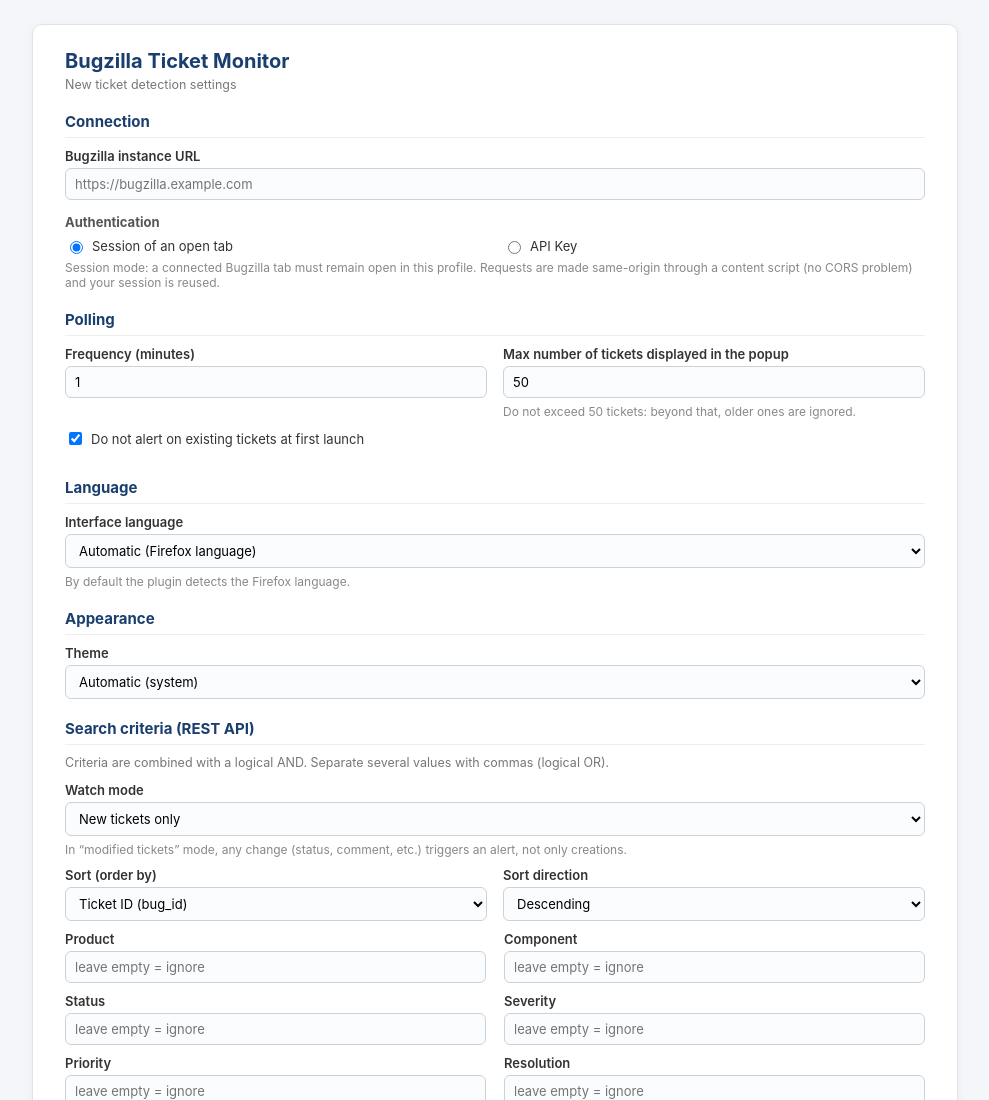
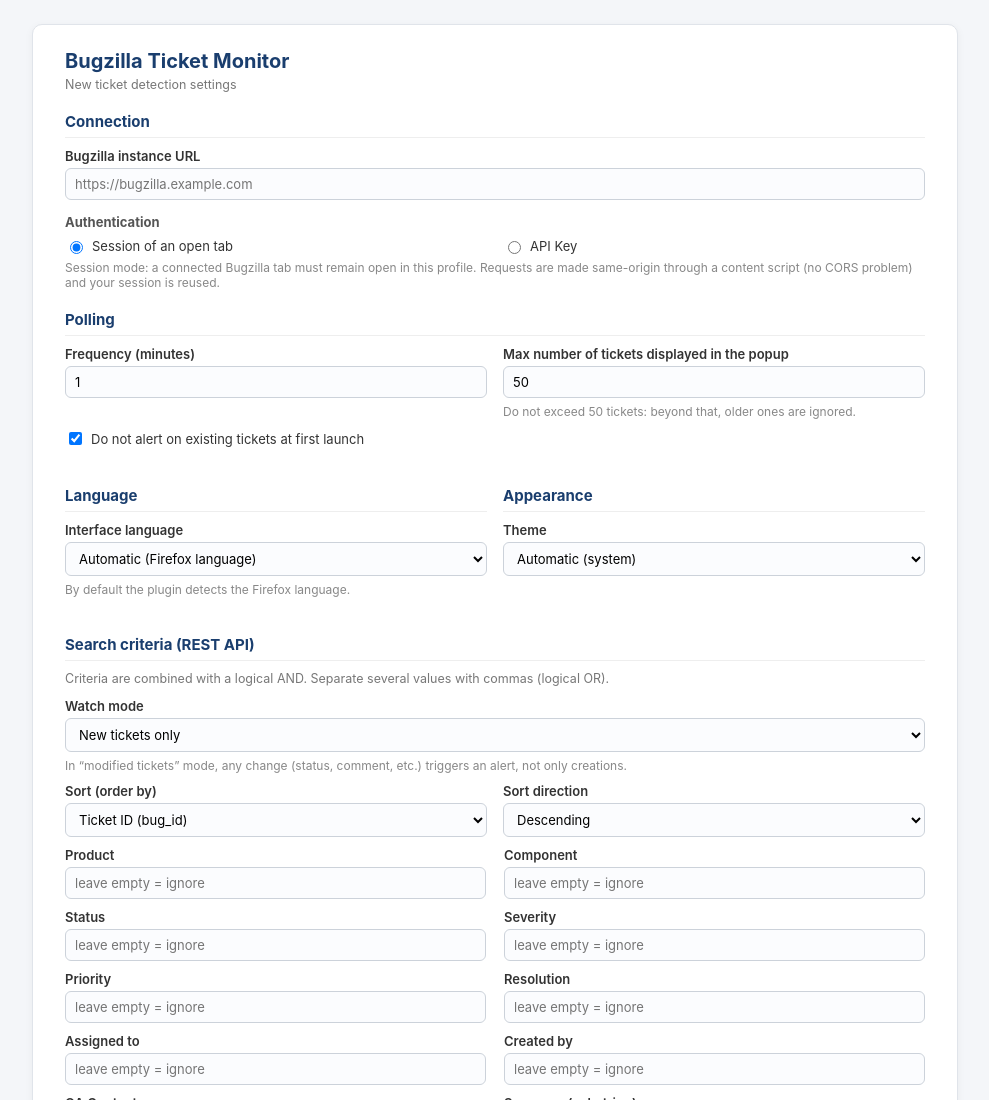
Before and after one commit to Razganariel/bugzilla-watcher-plugin, a browser extension: page options/options.html in a window 1280 px wide. Shown: the top 1100 px of the page, without its empty margins (145-1134 px from the left). Drawn offline with Linux system fonts and the light colour scheme.

Commit message:
improve layout

```diff
--- a/options/options.html
+++ b/options/options.html
@@ -58,7 +58,8 @@
       </label>
     </section>
 
-    <section>
+    <div class="row">
+      <section class="col">
         <h2 data-i18n="sec_lang"></h2>
         <label><span data-i18n="lang_label"></span>
           <select id="lang">
@@ -74,7 +75,7 @@
         <div class="hint" data-i18n="lang_hint"></div>
       </section>
 
-    <section>
+      <section class="col">
         <h2 data-i18n="sec_theme"></h2>
         <label><span data-i18n="theme_label"></span>
           <select id="theme">
@@ -84,6 +85,7 @@
           </select>
         </label>
       </section>
+    </div>
 
     <section>
       <h2 data-i18n="sec_criteria"></h2>
```
Lines whose indentation alone changed are shown as unchanged.
